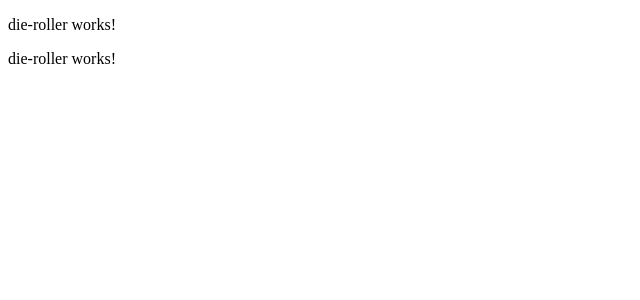
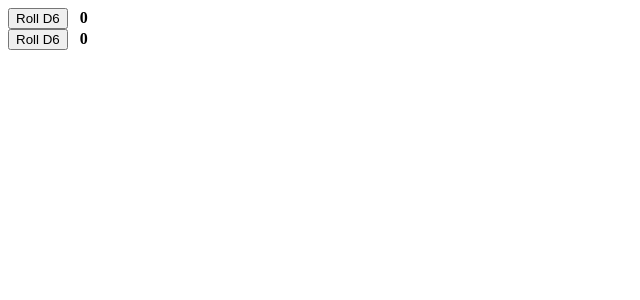
Before and after one commit to jonahhhhhh/dice-roller, an Angular app: page / in a window 1280 px wide. Shown: the top 300 px of the page, without its empty margins (0-640 px from the left). Built offline with nearby package versions, Linux system fonts and the light colour scheme.

Commit message:
Rolling hard coded d6

```diff
--- a/src/app/die-roller/die-roller.component.html
+++ b/src/app/die-roller/die-roller.component.html
@@ -1 +1,11 @@
-<p>die-roller works!</p>
+<div>
+    <button
+        (click)="roll()"
+    >
+        Roll D{{ sideCount }}
+    </button>
+    &nbsp;
+    <b>
+        {{ rollValue }}
+    </b>
+</div>
--- a/src/app/die-roller/die-roller.component.ts
+++ b/src/app/die-roller/die-roller.component.ts
@@ -12,4 +12,12 @@
   ngOnInit(): void {
   }
 
+  sideCount = "6"
+  rollValue = 0;
+
+  roll() {
+    this.rollValue = Math.floor(Math.random() * 6) + 1
+  }
+
+
 }
```
